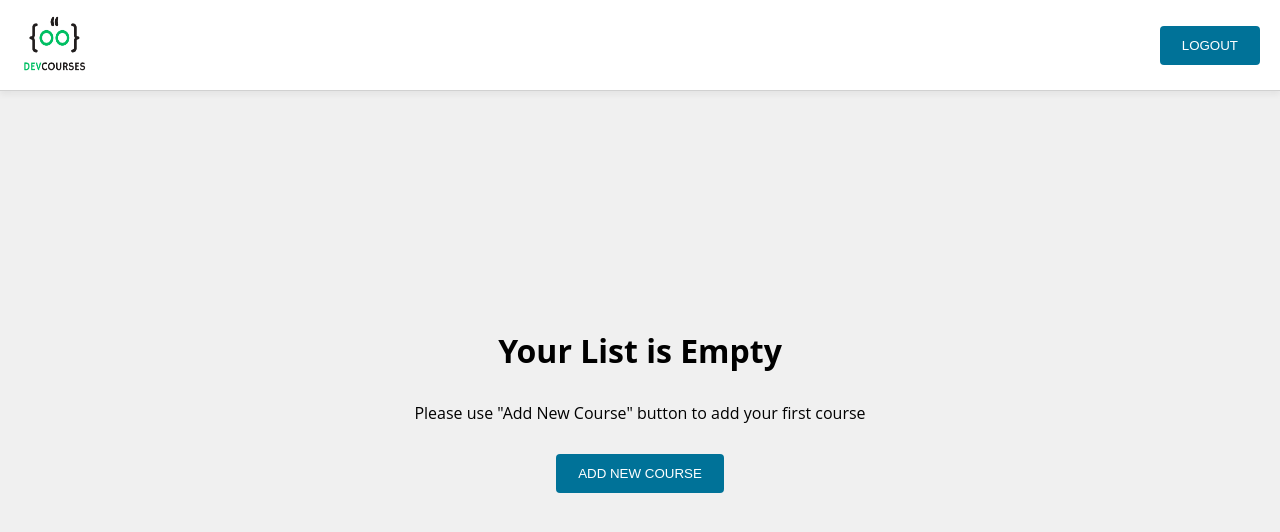
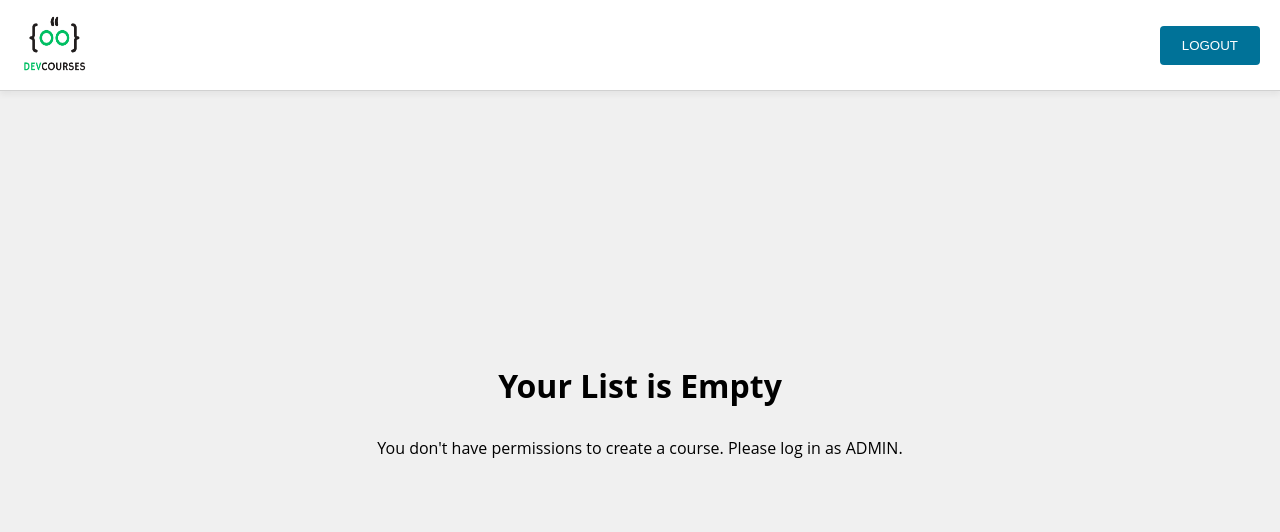
Before and after one commit to andreaescol/courses-react-app, a React (Create React App) app: page /courses in a window 1280 px wide. Shown: the top 532 px of the page. Built offline with nearby package versions, Linux system fonts and the light colour scheme.

Commit message:
Update EmptyCourseList to behave depending on ADMIN or REGULAR user.

```diff
--- a/src/components/EmptyCourseList/EmptyCourseList.tsx
+++ b/src/components/EmptyCourseList/EmptyCourseList.tsx
@@ -1,16 +1,30 @@
+import { useSelector } from "react-redux";
 import Button from "../../common/Button/Button";
 import styles from "./emptyCourseList.module.css";
+import { getUser } from "../../store/selectors";
+import { useNavigate } from "react-router-dom";
 
 const EmptyCourseList = () => {
+  const navigate = useNavigate();
+  const isAdmin = useSelector(getUser).role === "ADMIN";
+
   return (
     <div className={styles.container}>
       <h1>Your List is Empty</h1>
-      <p>Please use "Add New Course" button to add your first course</p>
-      <Button
-        buttonText="Add New Course"
-        onClick={() => {}}
-        className="btn btn-info"
-      />
+      {isAdmin === true ? (
+        <>
+          <p>Please use "Add New Course" button to add your first course</p>
+          <Button
+            buttonText="Add New Course"
+            onClick={() => navigate("/courses/add")}
+            className="btn btn-info"
+          />
+        </>
+      ) : (
+        <p>
+          You don't have permissions to create a course. Please log in as ADMIN.
+        </p>
+      )}
     </div>
   );
 };
```
